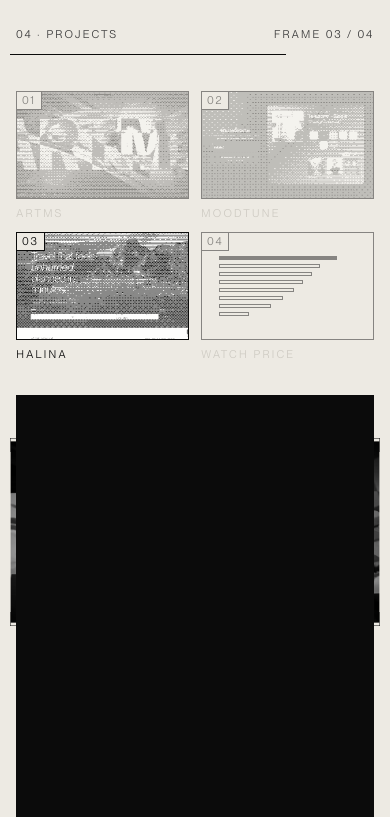
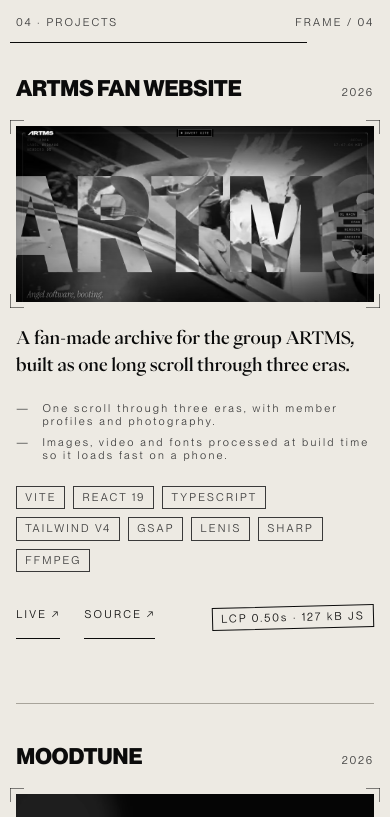
Before and after one commit to danil-tzn31/portfolio, a Next.js app: page / in a window 390 px wide. Shown: the part 3500-4317 px from the top of the page. Built offline with nearby package versions, Linux system fonts and the light colour scheme.

Commit message:
Make the small-screen projects section static

```diff
--- a/src/app/globals.css
+++ b/src/app/globals.css
@@ -453,84 +453,37 @@
 
 /* Stacked: nothing is competing for a fixed height, so the image takes a
    share of the width instead of what the panel has left over. */
-/* Stacked: four sheets scrolled past, with the contact sheet as their index. */
+/* Stacked. Below the desktop breakpoint the section is CSS and nothing else:
+   no pin, no scrub, no entry wipes, no index. Four projects, one after
+   another, at the speed the thumb moves them. */
 @media (max-width: 1023px), (prefers-reduced-motion: reduce) {
   .detail__media {
     flex: none;
     height: clamp(11rem, 42vw, 22rem);
   }
 
-  /* The counter is the only thing saying which of four you are reading, so it
-     travels with you. */
-  .projects__head {
-    position: sticky;
-    top: 0;
-    z-index: 4;
-    padding-block: 0.75rem;
-    background: var(--paper);
+  /* Nothing resolves it, so the screen would sit on the plate for good. */
+  .detail__halftone {
+    display: none;
   }
 
-  .projects__index {
-    margin-top: clamp(1.5rem, 5vw, 2.5rem);
+  /* There is no loupe to count frames for. */
+  .projects__counter {
+    display: none;
   }
 
-  .index {
-    display: grid;
-    grid-template-columns: repeat(2, minmax(0, 1fr));
-    gap: var(--gutter) var(--gutter);
+  /* One rule owns the rhythm between projects. `.detail` carries a flex gap
+     of its own from the default stacked layout, and leaving that in place put
+     two independent values between every pair of sheets — which is how a
+     67px gap turned into 119px of paper without either number looking wrong. */
+  .detail {
+    gap: 0;
   }
 
-  .index__plate {
-    position: relative;
-    display: block;
-    aspect-ratio: 16 / 10;
-    overflow: hidden;
-    border: 1px solid var(--ink);
-    background: var(--paper);
-  }
-
-  .index__plate img {
-    opacity: 0.92;
-  }
-
-  /* The sheet you are reading is the one that is printed; the rest sit back.
-     A moving outline would be a second box, which is the mistake the desktop
-     loupe already made once. */
-  .index__cell {
-    display: block;
-    opacity: 0.45;
-    transition: opacity 0.25s;
-  }
-
-  .index__cell.is-active {
-    opacity: 1;
-  }
-
-  .index__cell.is-active .sheet__caption {
-    color: var(--ink);
-  }
-
-  /* Each project is its own screen, entered rather than swapped. */
-  .detail__panel {
-    position: relative;
-    display: flex;
-    min-height: 100svh;
-    flex-direction: column;
-    justify-content: center;
-    /* Clear of the sticky head when jumped to from the index. */
-    scroll-margin-top: 4rem;
-  }
-
-  /* Uncovered by default, and covered by the entry timeline the moment it is
-     built. A band that starts opaque would hide every sheet on a page whose
-     JavaScript never arrives. */
-  .scan-band--sheet {
-    display: block;
-    position: absolute;
-    inset: 0;
-    z-index: 5;
-    background: var(--ink);
-    transform: scaleX(0);
+  .detail__panel + .detail__panel {
+    margin-top: clamp(2.5rem, 8vh, 4rem);
+    padding-top: clamp(1.75rem, 5vh, 2.5rem);
+    border-top: 1px solid var(--paper-soft);
   }
 
   /* Thumb-sized targets. The links are small type by design; the tap area
@@ -540,10 +493,6 @@
     min-height: 44px;
     align-items: center;
   }
-}
-
-.projects__index {
-  display: block;
 }
 
 @media (min-width: 1024px) and (prefers-reduced-motion: no-preference) {
@@ -564,10 +513,6 @@
     grid-template-columns: auto minmax(0, 1fr);
     grid-template-rows: minmax(0, 1fr);
     column-gap: clamp(2rem, 5vw, 5rem);
-  }
-
-  .projects__index {
-    display: none;
   }
 
   .projects__sheet-col {
@@ -620,11 +565,6 @@
     animation: none;
   }
 
-  /* No entry animation runs, so there is nothing for the band to uncover. */
-  .scan-band--sheet {
-    display: none;
-  }
-
   /* No loop runs, so a single overflowing strip would cut the list off at the
      viewport edge. Wrap it instead and show every item once. Done in CSS
      rather than a JS branch so the server and client render the same markup. */
--- a/src/components/projects/ChartTile.tsx
+++ /dev/null
@@ -1,23 +0,0 @@
-/**
- * Project 04 has no screenshot. At thumbnail size a chart is a stack of bars
- * — the same ranking the detail panel draws, with the labels dropped because
- * nobody reads 4px type.
- */
-const BARS = [0.86, 0.74, 0.68, 0.61, 0.55, 0.47, 0.38, 0.22];
-
-export function ChartTile() {
-  return (
-    <span
-      aria-hidden="true"
-      className="absolute inset-0 flex flex-col justify-center gap-[4px] px-[10%]"
-    >
-      {BARS.map((width, i) => (
-        <span
-          key={width}
-          className={`block h-[4px] border border-ink ${i === 0 ? 'bg-ink' : ''}`}
-          style={{ width: `${width * 100}%` }}
-        />
-      ))}
-    </span>
-  );
-}
--- a/src/components/projects/ContactGrid.tsx
+++ /dev/null
@@ -1,45 +0,0 @@
-import Image from 'next/image';
-import { ChartTile } from './ChartTile';
-import { projects } from '@/data/projects';
-
-/**
- * The contact sheet on a small screen, where a strip travelling under a fixed
- * loupe has nowhere to travel. Four frames laid out as a sheet, and the one
- * you are reading is the one that is printed — the rest sit back.
- *
- * These are jump links rather than repo links: the four project sheets below
- * carry the real links, and an index whose cells go somewhere else entirely is
- * a trap. It is the section's table of contents.
- */
-export function ContactGrid() {
-  return (
-    <nav aria-label="Projects index" className="index">
-      {projects.map((project, i) => (
-        <a
-          key={project.slug}
-          href={`#project-${project.n}`}
-          // The first sheet is lit before any of them has been scrolled to,
-          // so the index opens as an index rather than as four dimmed cells.
-          className={`index__cell${i === 0 ? ' is-active' : ''}`}
-        >
-          <span className="index__plate">
-            {project.media.kind === 'plate' ? (
-              <Image
-                src={`/media/${project.media.base}-thumb.png`}
-                alt=""
-                fill
-                unoptimized
-                sizes="(max-width: 640px) 45vw, 30vw"
-                className="object-cover object-top"
-              />
-            ) : (
-              <ChartTile />
-            )}
-            <span className="sheet__n type-meta">{project.n}</span>
-          </span>
-          <span className="sheet__caption type-meta">{project.slug}</span>
-        </a>
-      ))}
-    </nav>
-  );
-}
--- a/src/components/projects/ContactSheet.tsx
+++ b/src/components/projects/ContactSheet.tsx
@@ -1,7 +1,30 @@
 import Image from 'next/image';
-import { ChartTile } from './ChartTile';
 import { Sprockets } from '@/components/chrome/marks/Sprockets';
 import { projects } from '@/data/projects';
+
+/**
+ * Project 04 has no screenshot. At thumbnail size a chart is a stack of bars
+ * — the same ranking the detail panel draws, with the labels dropped because
+ * nobody reads 4px type.
+ */
+const BARS = [0.86, 0.74, 0.68, 0.61, 0.55, 0.47, 0.38, 0.22];
+
+function ChartTile() {
+  return (
+    <span
+      aria-hidden="true"
+      className="absolute inset-0 flex flex-col justify-center gap-[4px] px-[10%]"
+    >
+      {BARS.map((width, i) => (
+        <span
+          key={width}
+          className={`block h-[4px] border border-ink ${i === 0 ? 'bg-ink' : ''}`}
+          style={{ width: `${width * 100}%` }}
+        />
+      ))}
+    </span>
+  );
+}
 
 /**
  * The strip itself. Rendered twice: once for real, and once inside the loupe
--- a/src/components/projects/Projects.tsx
+++ b/src/components/projects/Projects.tsx
@@ -1,7 +1,6 @@
 'use client';
 
 import { useRef } from 'react';
-import { ContactGrid } from './ContactGrid';
 import { ContactSheet } from './ContactSheet';
 import { ProjectDetail } from './ProjectDetail';
 import { ScanBand, scanWipe } from './ScanWipe';
@@ -10,7 +9,6 @@
 import { projects } from '@/data/projects';
 import { gsap, useGSAP, ScrollTrigger } from '@/lib/gsap';
 import { D, E, SCRUB, SNAP } from '@/lib/motion';
-import { prefersReducedMotion } from '@/lib/reduced-motion';
 import { getLenis } from '@/lib/smooth-scroll';
 
 /** Steps between the first frame and the last. */
@@ -205,56 +203,6 @@
         };
       });
 
-      // Small screens, and any screen with motion turned down. Four sheets
-      // scrolled past rather than one frame held, so nothing is pinned and
-      // nothing is scrubbed: the page moves at the speed the thumb moves it.
-      mm.add('(max-width: 1023px), (prefers-reduced-motion: reduce)', () => {
-        const q = gsap.utils.selector(root);
-        const counter = q('.projects__counter')[0];
-        const cells = q('.index__cell');
-        const quiet = prefersReducedMotion();
-
-        q('.detail__panel').forEach((panel, i) => {
-          const band = panel.querySelector<HTMLElement>('.scan-band--sheet');
-          const halftone = panel.querySelector('.detail__halftone');
-          const plate = panel.querySelector('.detail__plate');
-
-          // Which sheet the reader is on, for the sticky counter and the
-          // index. Half the viewport, so it changes when the sheet does.
-          ScrollTrigger.create({
-            trigger: panel,
-            start: 'top 50%',
-            end: 'bottom 50%',
-            onToggle: ({ isActive }) => {
-              if (!isActive) return;
-              if (counter) counter.textContent = projects[i].n;
-              cells.forEach((cell, k) => cell.classList.toggle('is-active', k === i));
-            },
-          });
-
-          if (quiet || !band) return;
-
-          // The same scan bar, doing the other half of its job: on desktop it
-          // covers a swap, here it uncovers a sheet as it arrives.
-          const entry = gsap
-            .timeline({
-              scrollTrigger: {
-                trigger: panel,
-                start: 'top 70%',
-                toggleActions: 'play none none reverse',
-              },
-            })
-            .set(band, { transformOrigin: 'right center' })
-            .fromTo(band, { scaleX: 1 }, { scaleX: 0, duration: D.reveal, ease: E.settle });
-
-          if (halftone) {
-            entry.fromTo(halftone, { opacity: 1 }, { opacity: 0, duration: D.base, ease: E.settle }, '<');
-          }
-          if (plate) {
-            entry.fromTo(plate, { scale: 1.03 }, { scale: 1, duration: D.slow, ease: E.settle }, '<');
-          }
-        });
-      });
     },
     { scope },
   );
@@ -268,9 +216,6 @@
       <div className="projects__stage flex flex-col">
         <div className="flex min-h-0 flex-1 flex-col bg-paper text-ink">
           <div className="mx-auto flex min-h-0 w-full max-w-[var(--measure)] flex-1 flex-col px-[var(--page-margin)] py-[clamp(1.5rem,5vh,3rem)]">
-            {/* Sticky on a small screen, where the four sheets are a scroll
-                rather than a held frame and there is otherwise nothing to say
-                which one you are on. */}
             <div className="projects__head flex items-baseline gap-[var(--gutter)]">
               <div className="flex-1">
                 <SectionLabel n="04">Projects</SectionLabel>
@@ -278,10 +223,6 @@
               <p className="type-meta shrink-0 text-ink-soft">
                 Frame <span className="projects__counter">01</span> / 0{projects.length}
               </p>
-            </div>
-
-            <div className="projects__index">
-              <ContactGrid />
             </div>
 
             <div className="projects__grid mt-[clamp(1.25rem,4vh,2.5rem)] min-h-0 flex-1">
@@ -298,11 +239,6 @@
                     className="detail__panel"
                   >
                     <ProjectDetail project={project} />
-                    {/* Each sheet's own entry wipe. The shared band above is a
-                        transition between two projects; this one is a reveal,
-                        and it only exists where the sheets are scrolled past
-                        rather than swapped. */}
-                    <ScanBand className="scan-band--sheet" />
                   </div>
                 ))}
                 <ScanBand ref={band} />
--- a/src/components/projects/ScanWipe.tsx
+++ b/src/components/projects/ScanWipe.tsx
@@ -12,8 +12,8 @@
  * projects at once, which is the one thing a contact sheet never does. This
  * covers, cuts, and uncovers — the same edit the rest of the site makes.
  */
-export function ScanBand({ ref, className = '' }: { ref?: Ref<HTMLSpanElement>; className?: string }) {
-  return <span ref={ref} aria-hidden="true" className={`scan-band ${className}`.trim()} />;
+export function ScanBand({ ref }: { ref?: Ref<HTMLSpanElement> }) {
+  return <span ref={ref} aria-hidden="true" className="scan-band" />;
 }
 
 /**
```
